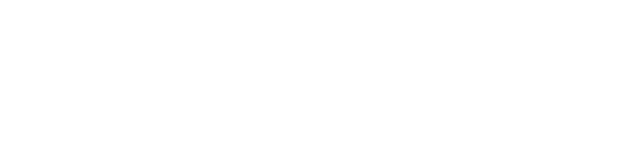
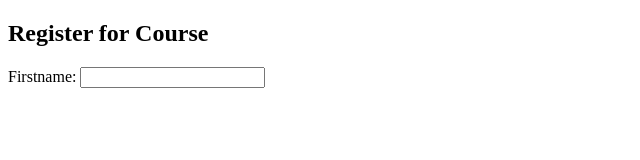
Before and after one commit to BSunnatov135/firstform, a plain HTML site: page index.html in a window 1280 px wide. Shown: the whole page, without its empty margins (0-640 px from the left). Drawn offline with Linux system fonts and the light colour scheme.

```diff
--- a/index.html
+++ b/index.html
@@ -4,9 +4,13 @@
     <meta charset="UTF-8">
     <meta http-equiv="X-UA-Compatible" content="IE=edge">
     <meta name="viewport" content="width=device-width, initial-scale=1.0">
-    <title>Document</title>
+    <title>Form</title>
 </head>
 <body>
-
+    <h2>Register for Course</h2>
+    <form>
+        <label for="firstname">Firstname:</label>
+        <input type="text" id="firstname">
+    </form>
 </body>
 </html>
```
